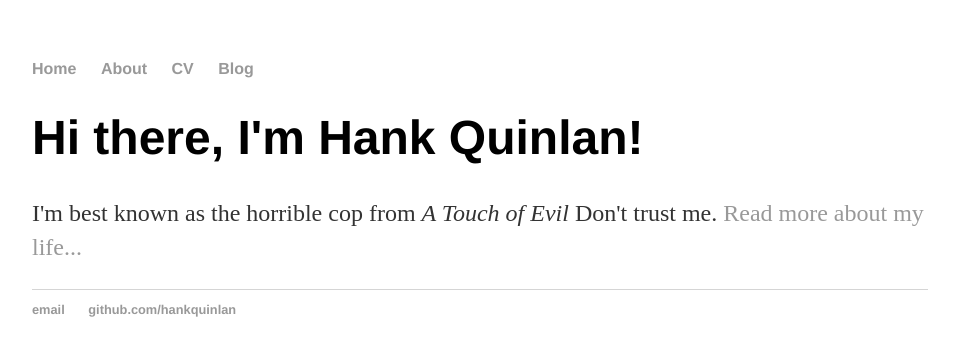
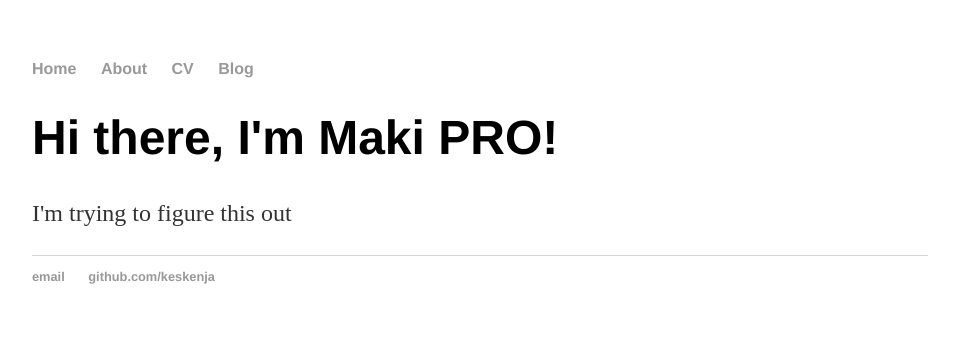
Before and after one commit to keskenja/keskenja.github.io, a plain HTML site: page index.html in a window 1280 px wide. Shown: the whole page, without its empty margins (160-1119 px from the left). Drawn offline with Linux system fonts and the light colour scheme.

Commit message:
Update index.html

```diff
--- a/index.html
+++ b/index.html
@@ -1,7 +1,7 @@
 <!DOCTYPE html>
 <html>
 	<head>
-		<title>Hank Quinlan, Horrible Cop</title>
+		<title>Maki PRO</title>
 		<!-- link to main stylesheet -->
 		<link rel="stylesheet" type="text/css" href="/css/main.css">
 	</head>
@@ -16,14 +16,14 @@
 		</nav>
 		<div class="container">
     		<div class="blurb">
-        		<h1>Hi there, I'm Hank Quinlan!</h1>
-				<p>I'm best known as the horrible cop from <em>A Touch of Evil</em> Don't trust me. <a href="/about">Read more about my life...</a></p>
+        		<h1>Hi there, I'm Maki PRO!</h1>
+				<p>I'm trying to figure this out</p>
     		</div><!-- /.blurb -->
 		</div><!-- /.container -->
 		<footer>
     		<ul>
-        		<li><a href="mailto:hankquinlanhub@gmail.com">email</a></li>
-        		<li><a href="https://github.com/hankquinlan">github.com/hankquinlan</a></li>
+        		<li><a href="mailto:samomojkontejner@gmail.com">email</a></li>
+        		<li><a href="https://github.com/keskenja">github.com/keskenja</a></li>
 			</ul>
 		</footer>
 	</body>
```
